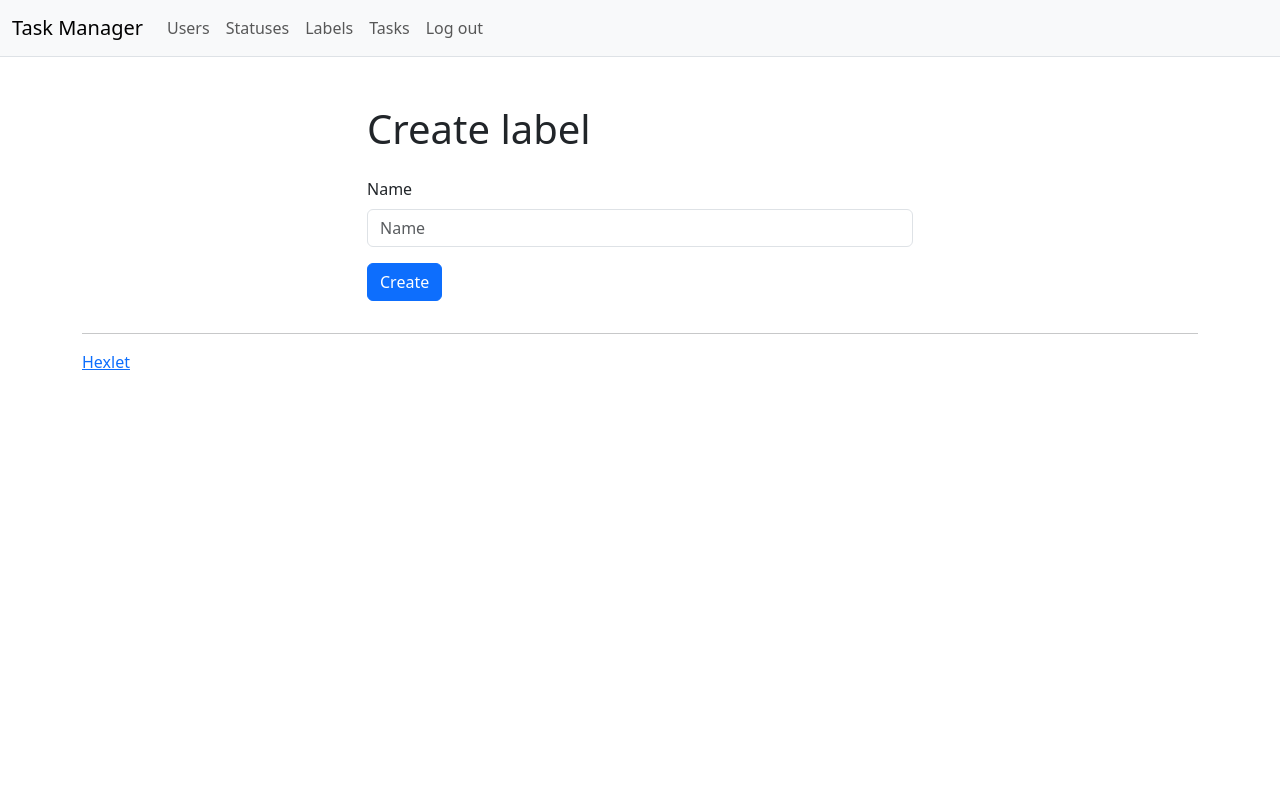
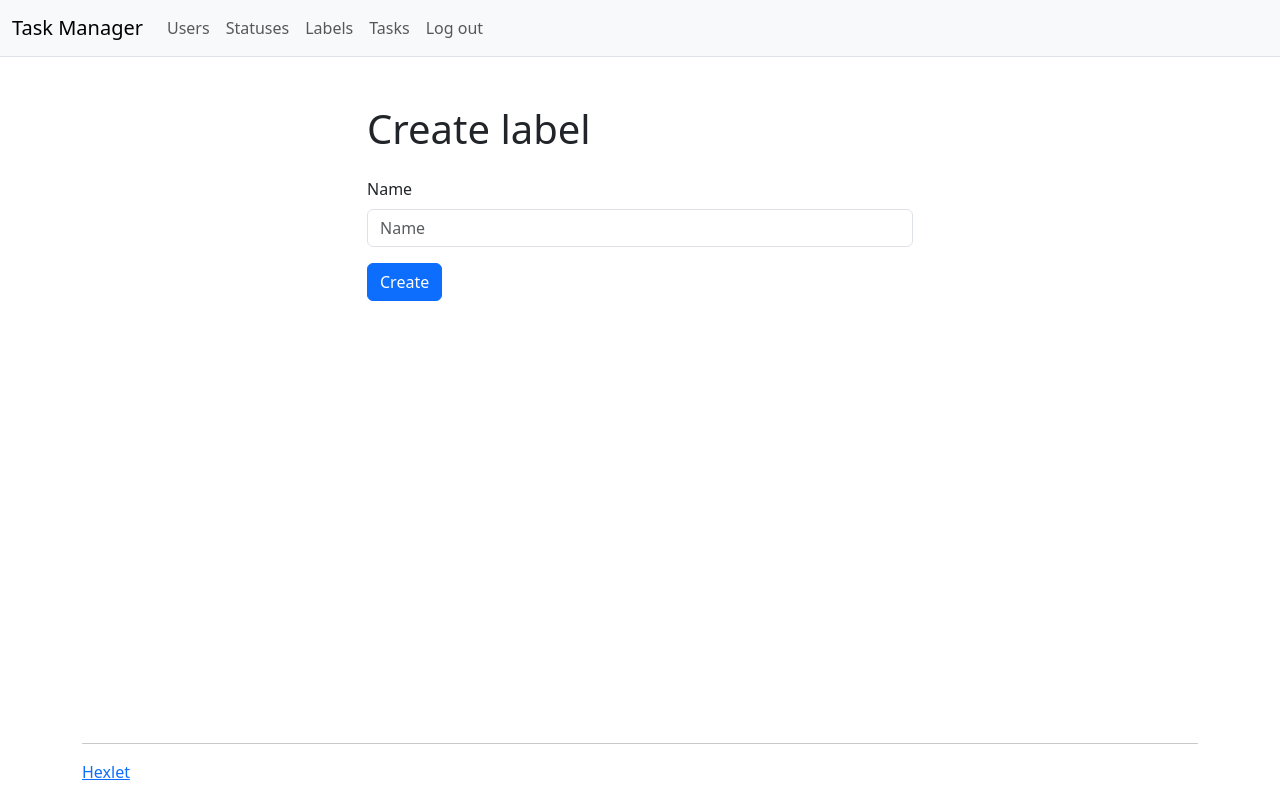
Before and after one commit to sergr88/python-project-52, a Django app: page /labels/create/ in a window 1280 px wide. Run offline with Django 5.2, Linux system fonts and the light colour scheme; a user stored in the database is signed in; some libraries are stand-ins or nearby versions.

Commit message:
Выровнено размещение футера по нижнему краю экрана

```diff
--- a/task_manager/templates/base.html
+++ b/task_manager/templates/base.html
@@ -8,7 +8,7 @@
     <title>{% block title %}{% trans "Task Manager" %}{% endblock %}</title>
     {% bootstrap_css %}
   </head>
-  <body>
+  <body class="d-flex flex-column min-vh-100">
     <nav class="navbar navbar-expand-lg navbar-light bg-light border-bottom">
       <div class="container-fluid">
         <a class="navbar-brand" href="/">{% trans "Task Manager" %}</a>
```
